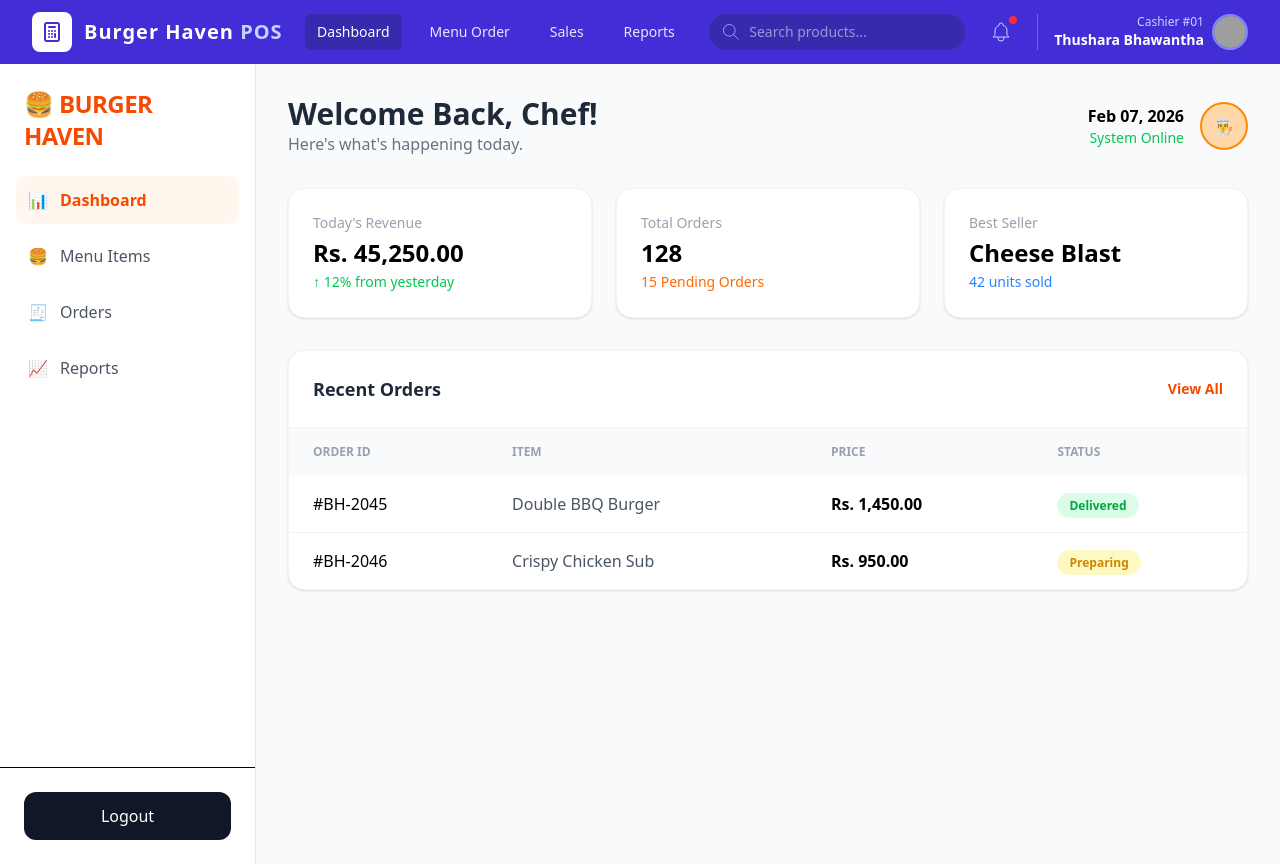
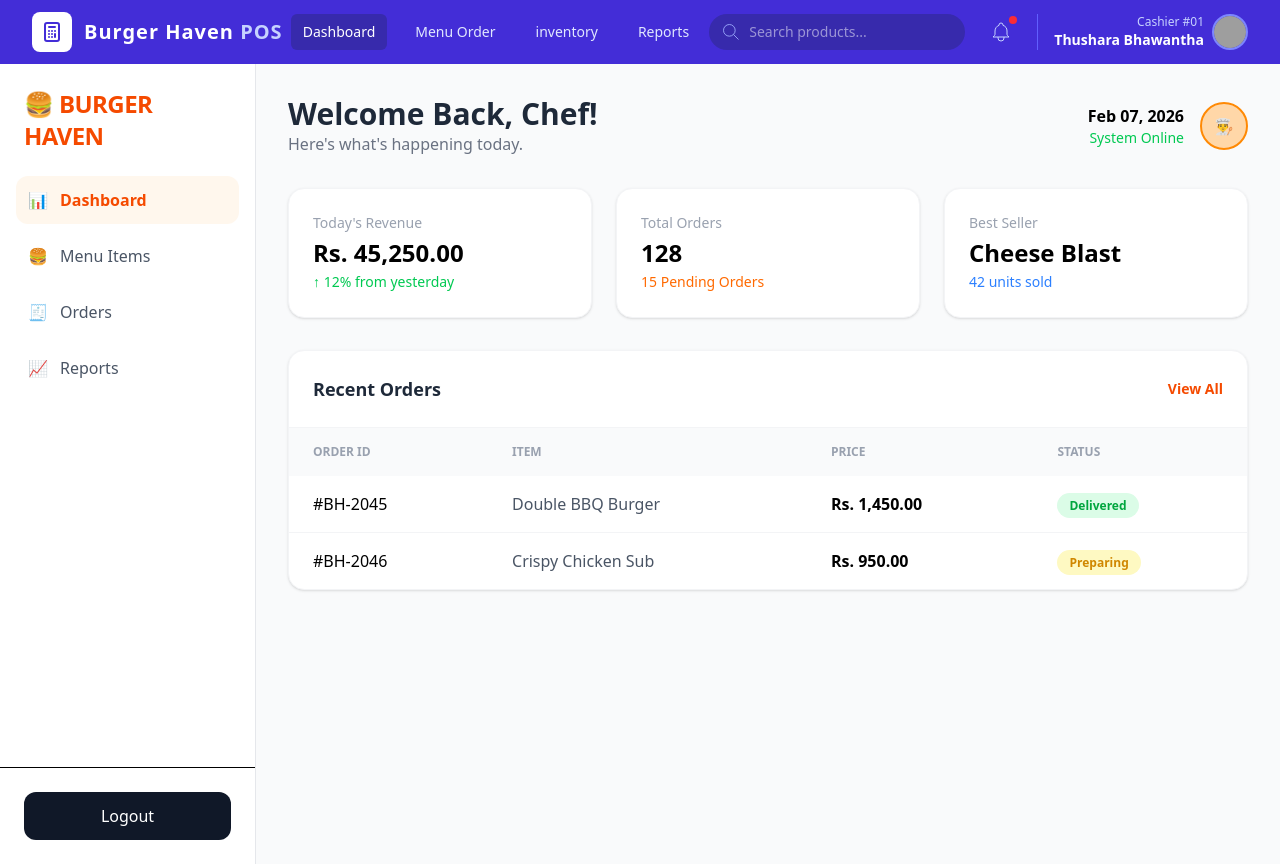
Before and after one commit to Thushara1020/Burger_Haven_POS, an Angular app: page / in a window 1280 px wide. Built offline with nearby package versions, Linux system fonts and the light colour scheme; grey boxes are pictures that could not be loaded.

Commit message:
update navbar link from 'Sales' to 'Inventory' and link to correct route

```diff
--- a/src/app/component/navbar/navbar.component.html
+++ b/src/app/component/navbar/navbar.component.html
@@ -34,9 +34,9 @@
           >Menu Order</a
         >
         <a
-          href="#"
+          routerLink="/inventory"
           class="text-indigo-100 px-3 py-2 rounded-md text-sm font-medium hover:bg-indigo-600 hover:text-white transition"
-          >Sales</a
+          >inventory </a
         >
         <a
           href="#"
```
